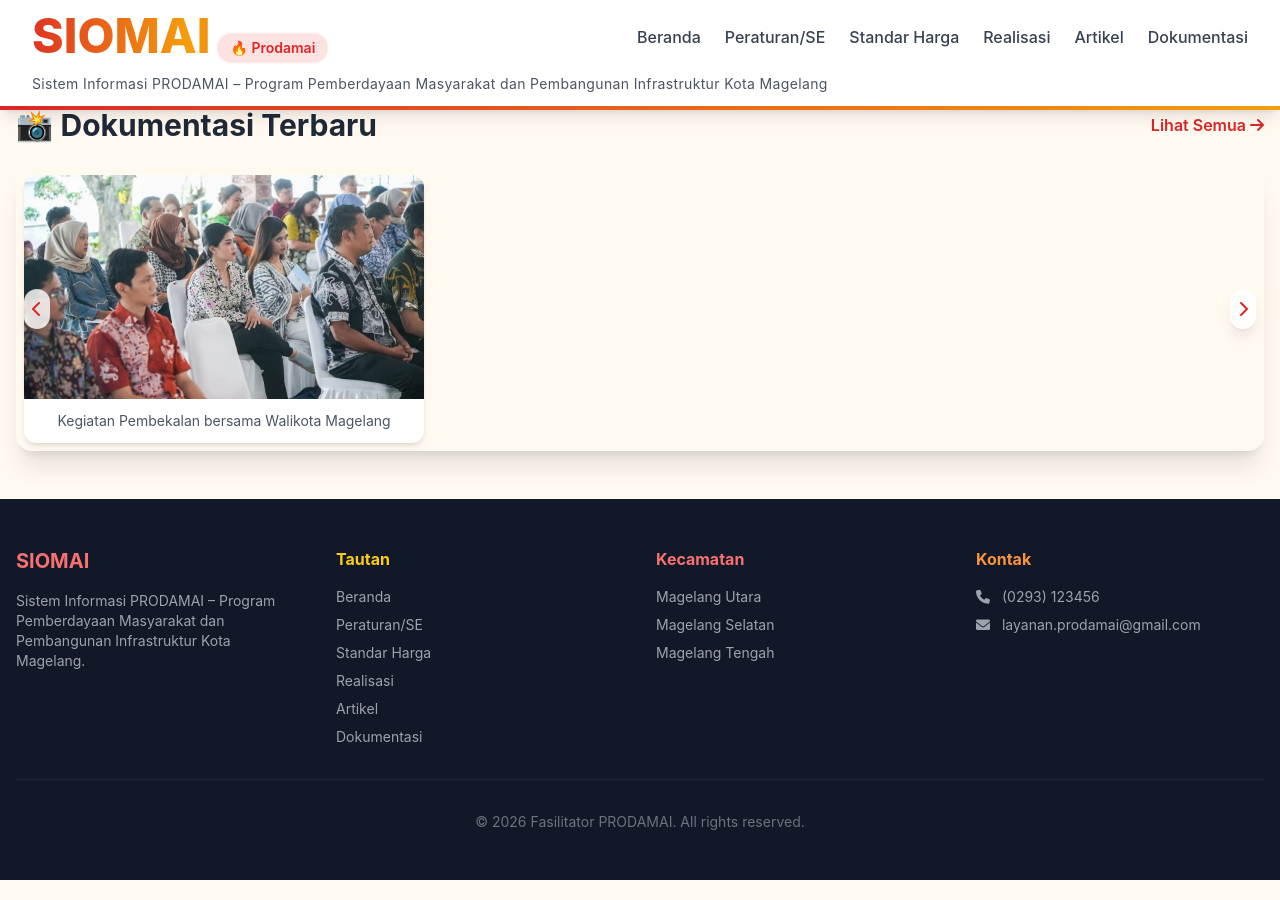
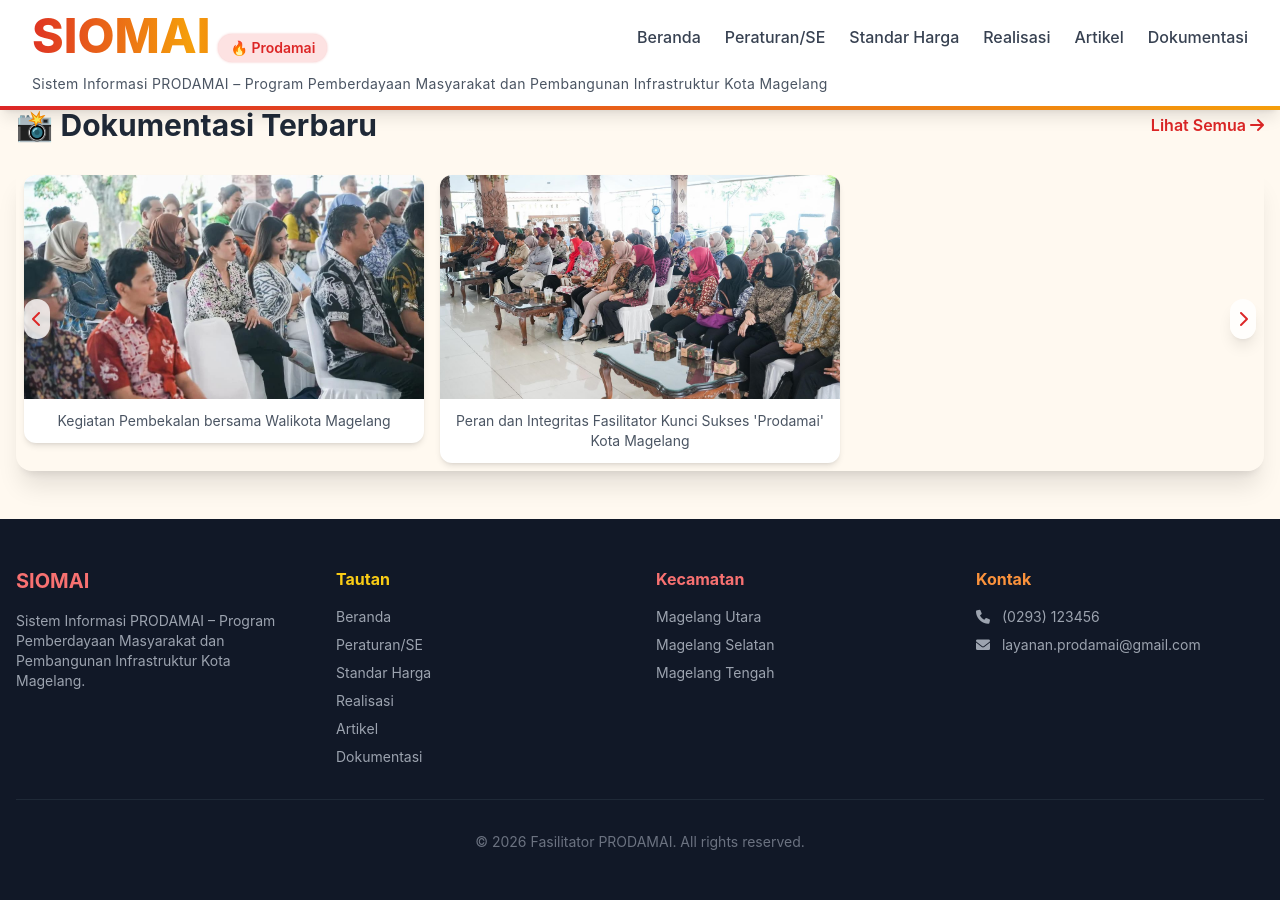
Before and after one commit to fasilitatormgl/siomai, a Jekyll site: the page built from index.html, in a window 1280 px wide and 900 px high, scrolled down 1459 px. Built offline with Jekyll 4.4.1, drawn with Linux system fonts in a browser that asks for light colours; nearby versions of some CDN libraries.

Commit message:
Update photos.yml

```diff
--- a/_data/photos.yml
+++ b/_data/photos.yml
@@ -1,2 +1,4 @@
 - file: "damai1_c9b079aa44.jpeg"
   caption: "Kegiatan Pembekalan bersama Walikota Magelang"
+- file: "Peran-dan-Integritas-Fasilitator-Kunci-Sukses-Prodamai-Kota-Magelang.jpg"
+  caption: "Peran dan Integritas Fasilitator Kunci Sukses 'Prodamai' Kota Magelang"
```
